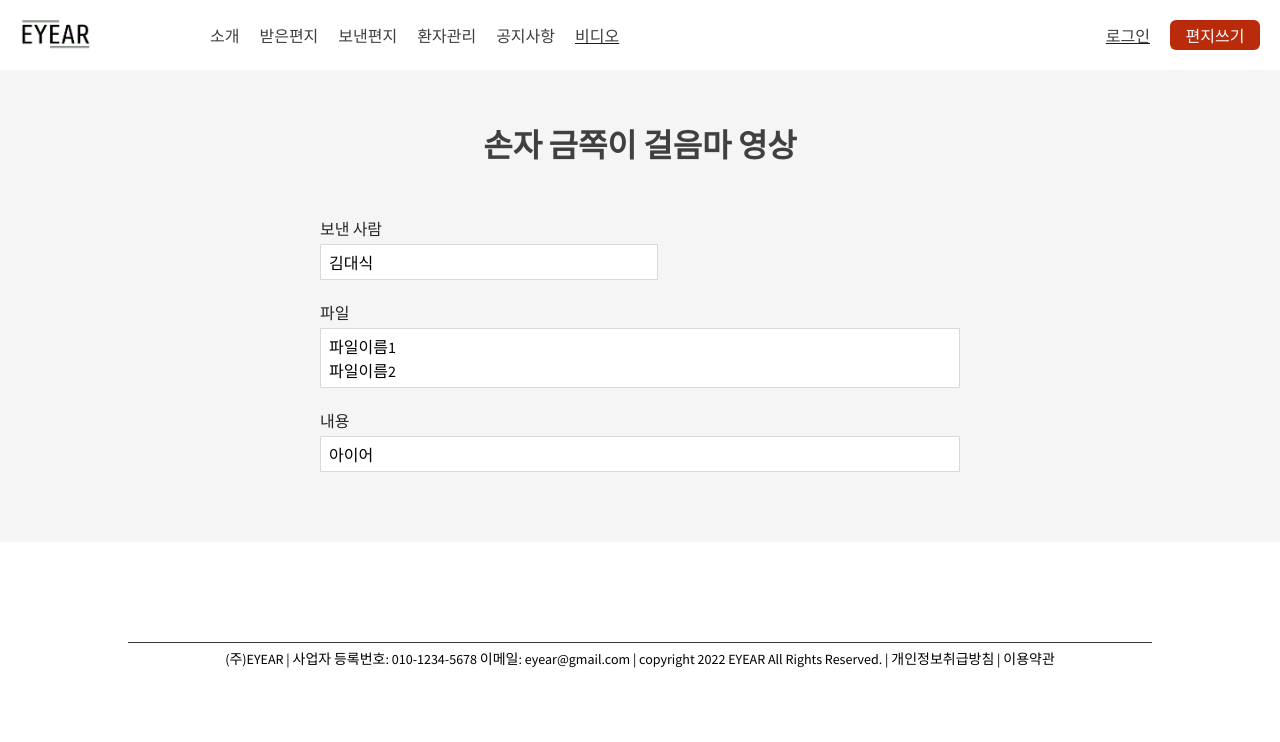
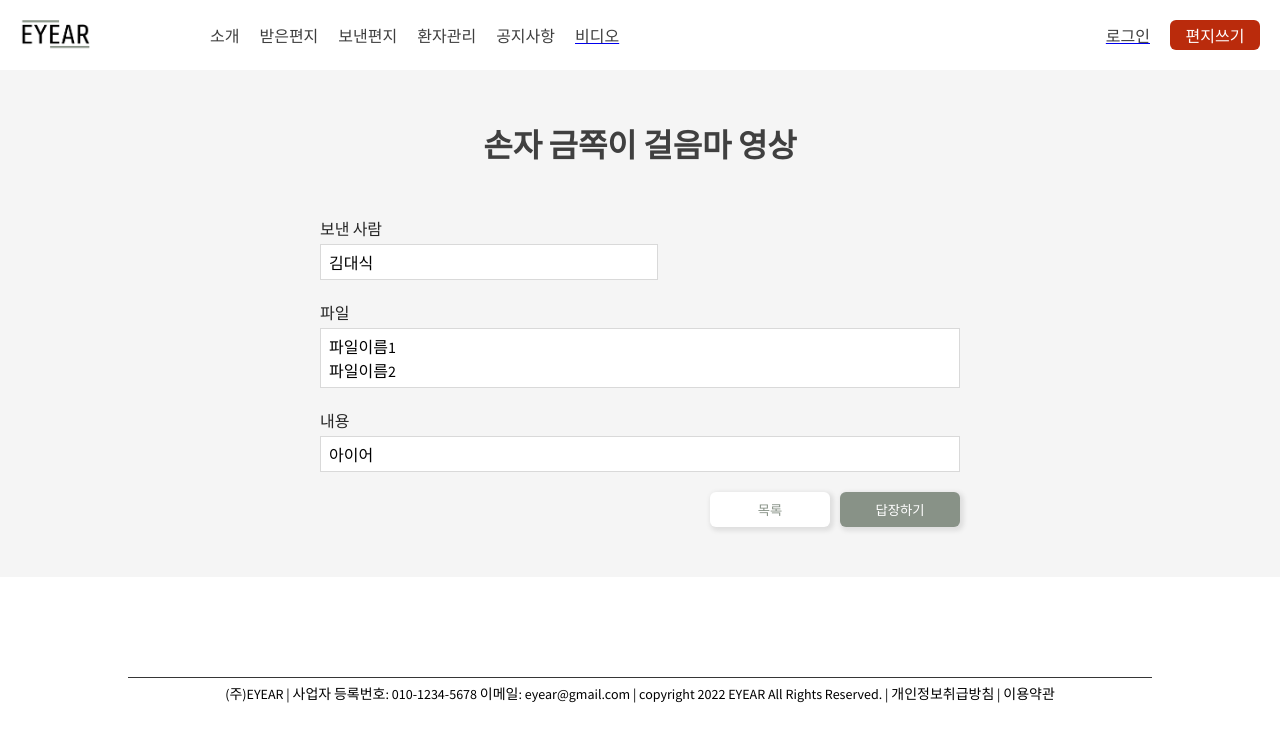
Before and after one commit to eyear22/eyear_frontend, a React (Create React App) app: page /detail/1 in a window 1280 px wide. Shown: the top 742 px of the page. Built offline with nearby package versions, Linux system fonts and the light colour scheme; no server answers.

Commit message:
[FEAT] 목록, 답장하기 버튼 생성

```diff
--- /dev/null
+++ b/src/components/detail/ButtonArea.js
@@ -0,0 +1,43 @@
+import styled from 'styled-components';
+import { mobile } from '../../utils/responsive';
+
+const ButtonArea = () => {
+  return (
+    <Container>
+      <ListButton>목록</ListButton>
+      <SendButton>답장하기</SendButton>
+    </Container>
+  );
+};
+
+const Container = styled.div`
+  display: flex;
+  flex-direction: row;
+  justify-content: flex-end;
+  ${mobile({ justifyContent: 'center' })}
+`;
+
+const ListButton = styled.button`
+  border: none;
+  color: #889287;
+  background-color: #fff;
+  box-shadow: 2px 2px 4px 2px #dfdfdf;
+  padding: 8px;
+  border-radius: 6px;
+  width: 120px;
+  margin-right: 10px;
+  cursor: pointer;
+`;
+
+const SendButton = styled.button`
+  border: none;
+  color: #fff;
+  background-color: #889287;
+  box-shadow: 2px 2px 4px 2px #dfdfdf;
+  padding: 8px;
+  border-radius: 6px;
+  width: 120px;
+  cursor: pointer;
+`;
+
+export default ButtonArea;
--- a/src/pages/Detail.js
+++ b/src/pages/Detail.js
@@ -4,8 +4,21 @@ import Test from '../assets/my.vtt';
 import { publicRequest } from '../hooks/requestMethods';
 import { useEffect, useState } from 'react';
 import ItemLayout from '../components/detail/ItemLayout';
+import ButtonArea from '../components/detail/ButtonArea';
+
+const LetterData = [
+  {
+    post_id: 2,
+    title: '손자 금쪽이 걸음마 영상',
+    content: '',
+    file: ['파일1.mp4', '파일2.png', '파일3.png'],
+    from: '',
+    to: '',
+  },
+];
 
 const Detail = () => {
+  const [data, setData] = useState(LetterData);
   const [videoDetail, setVideoDetail] = useState([]);
 
   // 비디오 불러오기
@@ -38,6 +51,7 @@ const Detail = () => {
           </Video>
         )}
         <ItemLayout title="내용">아이어</ItemLayout>
+        <ButtonArea />
       </Container>
     </Layout>
   );
```
